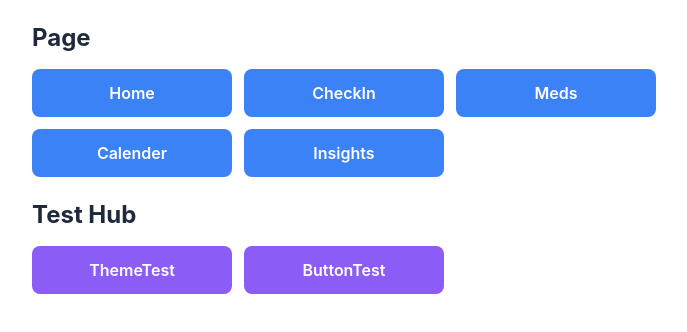
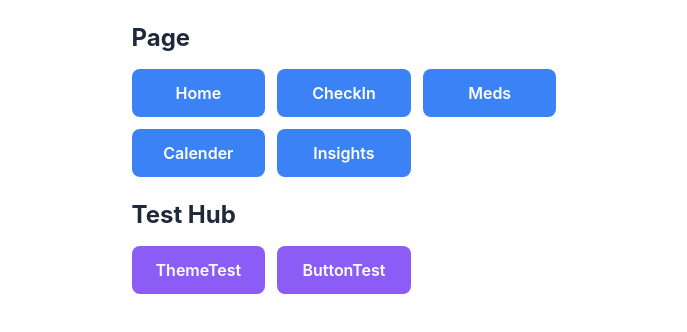
Before and after one commit to wnduddlekd/medicine, a React (Vite) app: page /test in a window 1280 px wide. Shown: the top 332 px of the page, without its empty margins (296-983 px from the left). Built offline with nearby package versions, Linux system fonts and the light colour scheme; a web font is replaced by a local one.

Commit message:
feat: 메인 레이아웃에 중앙 정렬 추가(#19)

```diff
--- a/src/Layout/MainLayout.jsx
+++ b/src/Layout/MainLayout.jsx
@@ -3,7 +3,7 @@ import { Outlet } from 'react-router-dom';
 export default function MainLayout() {
   return (
     <div className="min-h-screen bg-base-100 flex flex-col items-center">
-      <div className="w-full flex flex-col flex-1">
+      <div className="w-full flex flex-col flex-1 items-center">
         {/* Header */}
 
         {/* Page */}
```
